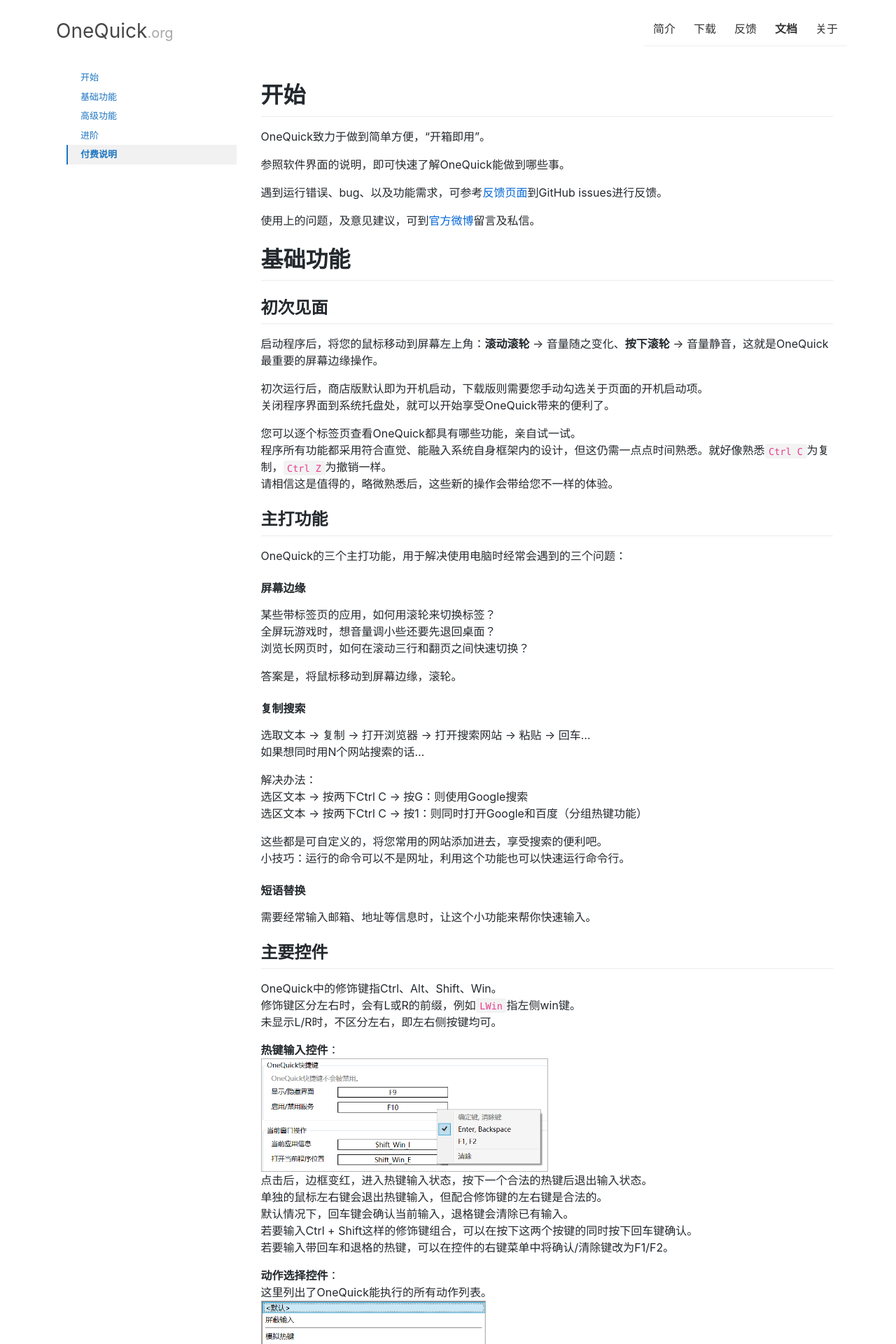
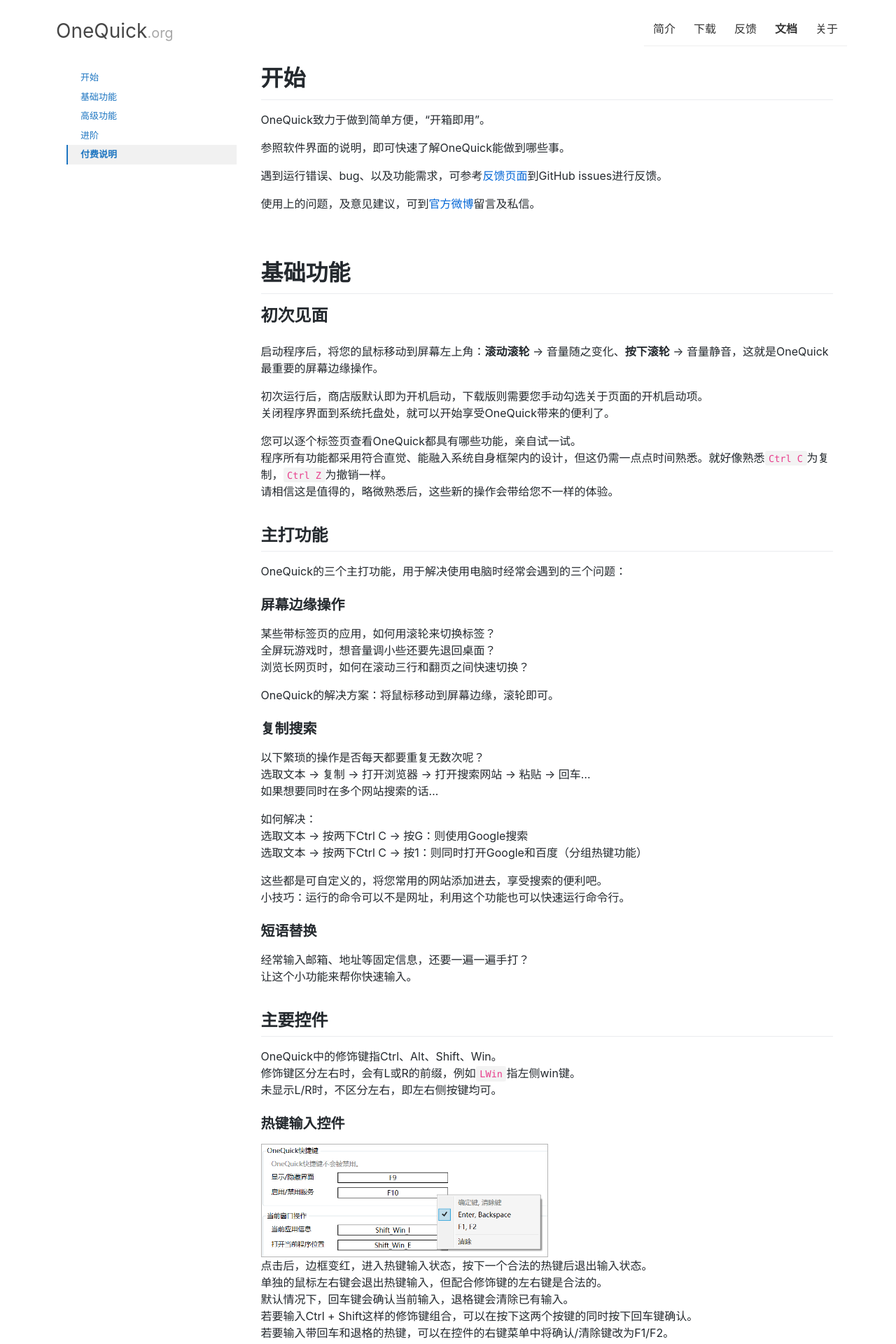
Before and after one commit to OneQuick/OneQuick.github.io-v1-legacy, a Jekyll site: the page built from docs.md, in a window 1280 px wide. Shown: the top 1920 px of the page at 70% size. Built offline with Jekyll 4.4.1, drawn with Linux system fonts in a browser that asks for light colours.

Commit message:
更新文档

```diff
--- a/docs.md
+++ b/docs.md
@@ -3,14 +3,6 @@
 layout: index-toc
 active: docs
 ---
-
-<style>
-img {
-    border-style: solid !important;
-	border-width: 1px;
-    border-color: #6c6c6c80;
-}
-</style>
 
 # 开始
 
@@ -40,29 +32,31 @@
 
 OneQuick的三个主打功能，用于解决使用电脑时经常会遇到的三个问题：
 
-#### 屏幕边缘
+### 屏幕边缘操作
 
 某些带标签页的应用，如何用滚轮来切换标签？
 全屏玩游戏时，想音量调小些还要先退回桌面？
 浏览长网页时，如何在滚动三行和翻页之间快速切换？
 
-答案是，将鼠标移动到屏幕边缘，滚轮。
+OneQuick的解决方案：将鼠标移动到屏幕边缘，滚轮即可。
 
-#### 复制搜索
+### 复制搜索
 
+以下繁琐的操作是否每天都要重复无数次呢？
 选取文本 → 复制 → 打开浏览器 → 打开搜索网站 → 粘贴 → 回车...
-如果想同时用N个网站搜索的话...
+如果想要同时在多个网站搜索的话...
 
-解决办法：
-选区文本 → 按两下Ctrl C → 按G：则使用Google搜索
-选区文本 → 按两下Ctrl C → 按1：则同时打开Google和百度（分组热键功能）
+如何解决：
+选取文本 → 按两下Ctrl C → 按G：则使用Google搜索
+选取文本 → 按两下Ctrl C → 按1：则同时打开Google和百度（分组热键功能）
 
 这些都是可自定义的，将您常用的网站添加进去，享受搜索的便利吧。
 小技巧：运行的命令可以不是网址，利用这个功能也可以快速运行命令行。
 
-#### 短语替换
+### 短语替换
 
-需要经常输入邮箱、地址等信息时，让这个小功能来帮你快速输入。
+经常输入邮箱、地址等固定信息，还要一遍一遍手打？
+让这个小功能来帮你快速输入。
 
 
 ## 主要控件
@@ -72,7 +66,8 @@
 未显示L/R时，不区分左右，即左右侧按键均可。
 
 
-**热键输入控件**：
+### 热键输入控件
+
 <img src="/img/docs/hotkey-control.png" style="max-height: 10em;">
 点击后，边框变红，进入热键输入状态，按下一个合法的热键后退出输入状态。
 单独的鼠标左右键会退出热键输入，但配合修饰键的左右键是合法的。
@@ -81,7 +76,8 @@
 若要输入带回车和退格的热键，可以在控件的右键菜单中将确认/清除键改为F1/F2。
 
 
-**动作选择控件**：
+### 动作选择控件
+
 这里列出了OneQuick能执行的所有动作列表。
 <img src="/img/docs/operation-control.png" style="max-height: 20em;">
 其中音量、多媒体功能以“模拟热键”的方式实现。
@@ -192,3 +188,10 @@
 [返回顶部](#top)
 
 <div style="height: 10px;"></div>
+<style>
+.markdown-body img {
+    border-style: solid !important;
+	border-width: 1px;
+    border-color: #6c6c6c80;
+}
+</style>
--- a/stylesheets/github-markdown.css
+++ b/stylesheets/github-markdown.css
@@ -385,6 +385,12 @@
   margin-bottom: 0 !important;
 }
 
+/*XJK*/
+.markdown-body h1 + h2 {
+  margin-top: 0 !important;
+  border-bottom: none !important;
+}
+
 .markdown-body a:not([href]) {
   color: inherit;
   text-decoration: none;
@@ -413,7 +419,7 @@
 }
 
 .markdown-body hr {
-  height: 0.25em;
+  height: 2px; /*XJK*/
   padding: 0;
   margin: 24px 0;
   background-color: #e1e4e8;
@@ -490,12 +496,14 @@
 }
 
 .markdown-body h1 {
+	margin-top: 2.1em; /*XJK*/
   padding-bottom: 0.3em;
   font-size: 2em;
   border-bottom: 1px solid #eaecef;
 }
 
 .markdown-body h2 {
+	margin-top: 1.5em; /*XJK*/
   padding-bottom: 0.3em;
   font-size: 1.5em;
   border-bottom: 1px solid #eaecef;
```
Also changed, not shown: feedback.md (+13 -10 lines).
